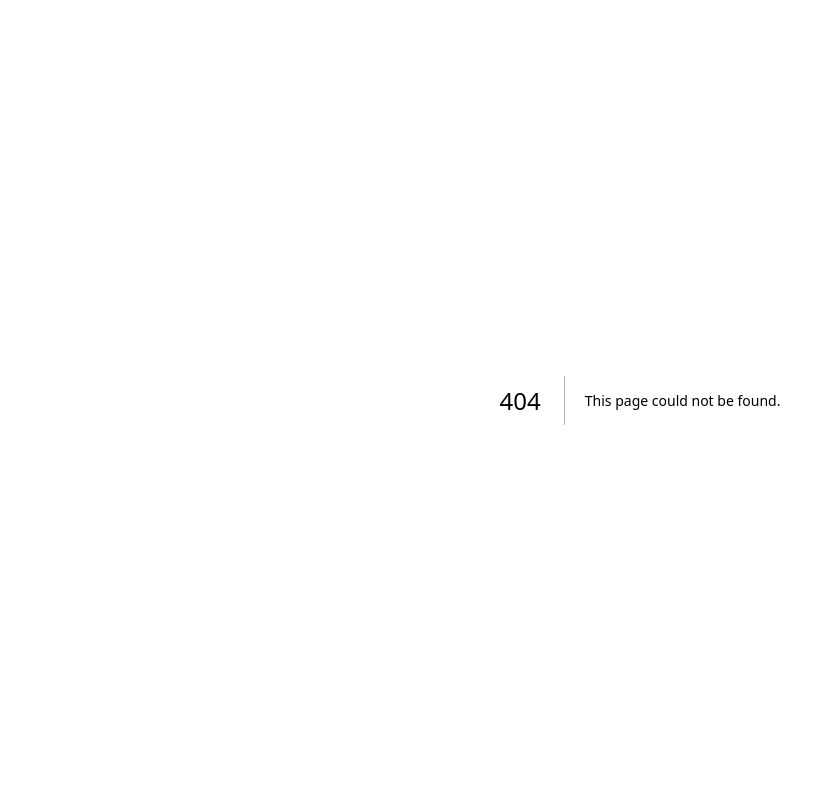
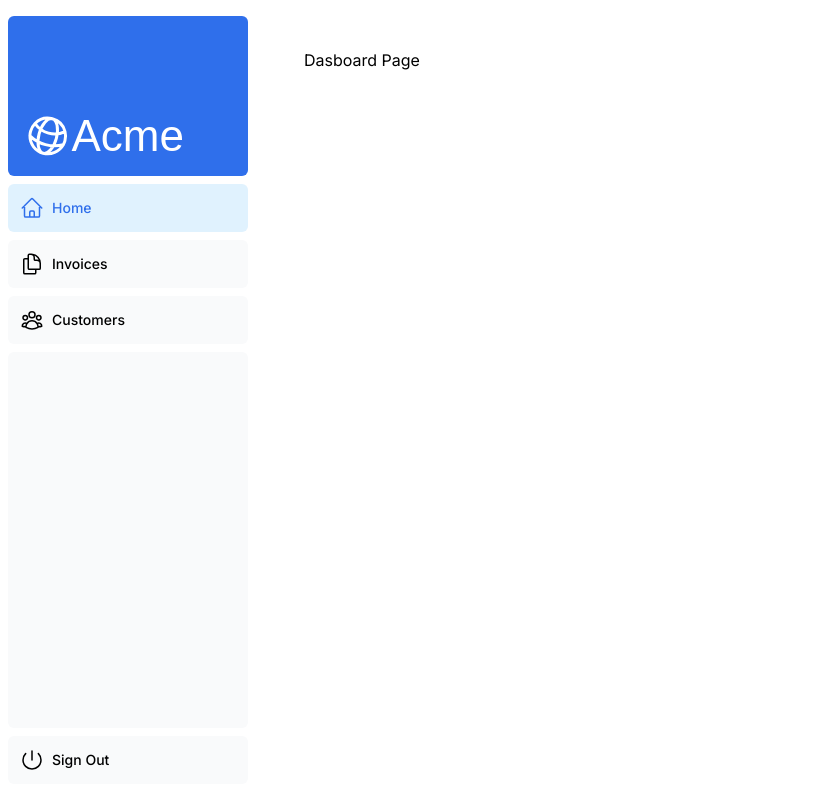
Before and after one commit to kaa-ai/GuidedNextJs_B_2957, a Next.js app: page /dashboard in a window 1280 px wide. Before the commit this address had no page. Shown: the whole page, without its empty margins (0-835 px from the left). Built offline with nearby package versions, Linux system fonts and the light colour scheme; a web font is replaced by a local one.

Commit message:
update Guidednextjs

```diff
--- /dev/null
+++ b/app/dashboard/layout.tsx
@@ -0,0 +1,14 @@
+import SideNav from '@/app/ui/dashboard/sidenav';
+
+export default function Layout({ children }: { children: React.ReactNode }) {
+  return (
+    <div className="flex h-screen flex-col md:flex-row md:overflow-hidden">
+      <div className="w-full flex-none md:w-64">
+        <SideNav />
+      </div>
+      <div className="grow p-6 md:overflow-y-auto md:p-12">
+        {children}
+      </div>
+    </div>
+  );
+}
--- /dev/null
+++ b/app/dashboard/page.tsx
@@ -0,0 +1,3 @@
+export default function Page() {
+    return <p>Dasboard Page</p>
+}
--- a/app/ui/dashboard/nav-links.tsx
+++ b/app/ui/dashboard/nav-links.tsx
@@ -1,8 +1,13 @@
+'use client';
+
 import {
   UserGroupIcon,
   HomeIcon,
   DocumentDuplicateIcon,
 } from '@heroicons/react/24/outline';
+import Link from 'next/link';
+import { usePathname } from 'next/navigation';
+import clsx from 'clsx';
 
 // Map of links to display in the side navigation.
 // Depending on the size of the application, this would be stored in a database.
@@ -17,19 +22,26 @@
 ];
 
 export default function NavLinks() {
+
+  const pathname = usePathname();
   return (
     <>
       {links.map((link) => {
         const LinkIcon = link.icon;
         return (
-          <a
+          <Link
             key={link.name}
             href={link.href}
-            className="flex h-[48px] grow items-center justify-center gap-2 rounded-md bg-gray-50 p-3 text-sm font-medium hover:bg-sky-100 hover:text-blue-600 md:flex-none md:justify-start md:p-2 md:px-3"
+            className={clsx(
+            'flex h-[48px] grow items-center justify-center gap-2 rounded-md bg-gray-50 p-3 text-sm font-medium hover:bg-sky-100 hover:text-blue-600 md:flex-none md:justify-start md:p-2 md:px-3',
+            {
+              'bg-sky-100 text-blue-600' : pathname === link.href,
+            },
+          )}
           >
             <LinkIcon className="w-6" />
             <p className="hidden md:block">{link.name}</p>
-          </a>
+          </Link>
         );
       })}
     </>
```
